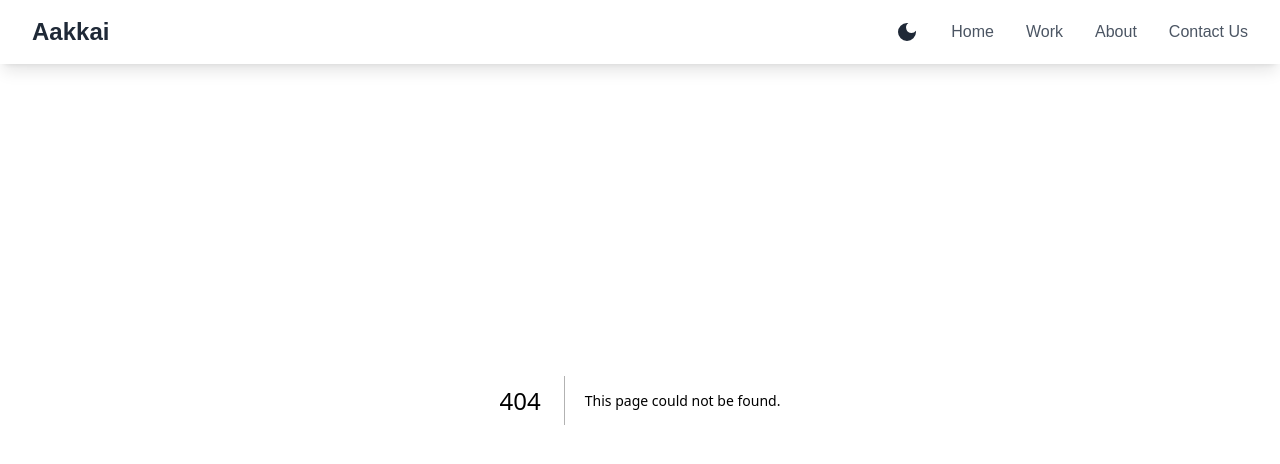
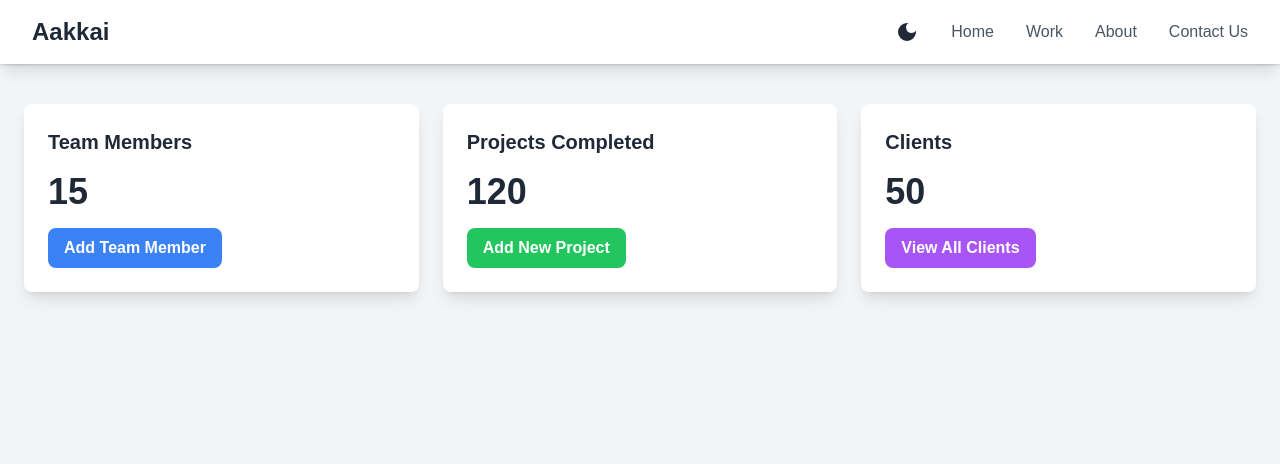
Before and after one commit to lokeshwaran100/aakkai, a Next.js app in the folder app/: page /dashboard in a window 1280 px wide. Before the commit this address had no page. Shown: the top 464 px of the page. Built offline with nearby package versions, Linux system fonts and the light colour scheme.

Commit message:
Add admin dashboard page

```diff
--- /dev/null
+++ b/app/app/dashboard/page.tsx
@@ -0,0 +1,44 @@
+import React from "react";
+
+export default function AdminDashboard() {
+  return (
+    <div className="min-h-screen bg-gray-100 dark:bg-gray-900 text-gray-800 dark:text-gray-200">
+      {/* Header */}
+      <header className="bg-white dark:bg-gray-800 shadow py-4 px-6">
+        <h1 className="text-2xl font-bold">Admin Dashboard</h1>
+      </header>
+
+      {/* Main Content */}
+      <main className="py-10 px-6">
+        <div className="grid grid-cols-1 md:grid-cols-3 gap-6">
+          {/* Card: Team Members */}
+          <div className="p-6 bg-white dark:bg-gray-800 shadow-lg rounded-lg">
+            <h3 className="text-xl font-semibold mb-4">Team Members</h3>
+            <p className="text-4xl font-bold mb-4">15</p>
+            <button className="px-4 py-2 bg-blue-500 hover:bg-blue-600 text-white font-semibold rounded-lg">
+              Add Team Member
+            </button>
+          </div>
+
+          {/* Card: Projects Completed */}
+          <div className="p-6 bg-white dark:bg-gray-800 shadow-lg rounded-lg">
+            <h3 className="text-xl font-semibold mb-4">Projects Completed</h3>
+            <p className="text-4xl font-bold mb-4">120</p>
+            <button className="px-4 py-2 bg-green-500 hover:bg-green-600 text-white font-semibold rounded-lg">
+              Add New Project
+            </button>
+          </div>
+
+          {/* Card: Clients */}
+          <div className="p-6 bg-white dark:bg-gray-800 shadow-lg rounded-lg">
+            <h3 className="text-xl font-semibold mb-4">Clients</h3>
+            <p className="text-4xl font-bold mb-4">50</p>
+            <button className="px-4 py-2 bg-purple-500 hover:bg-purple-600 text-white font-semibold rounded-lg">
+              View All Clients
+            </button>
+          </div>
+        </div>
+      </main>
+    </div>
+  );
+}
```
